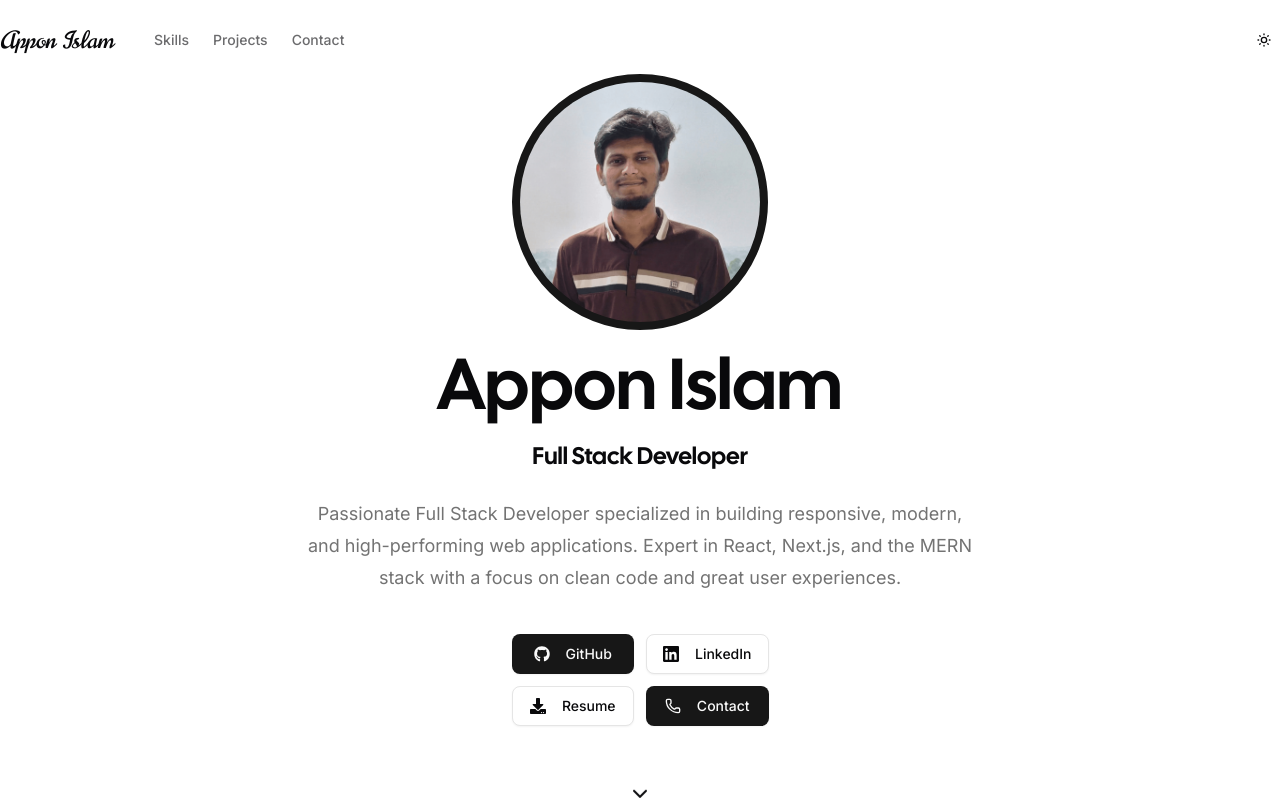
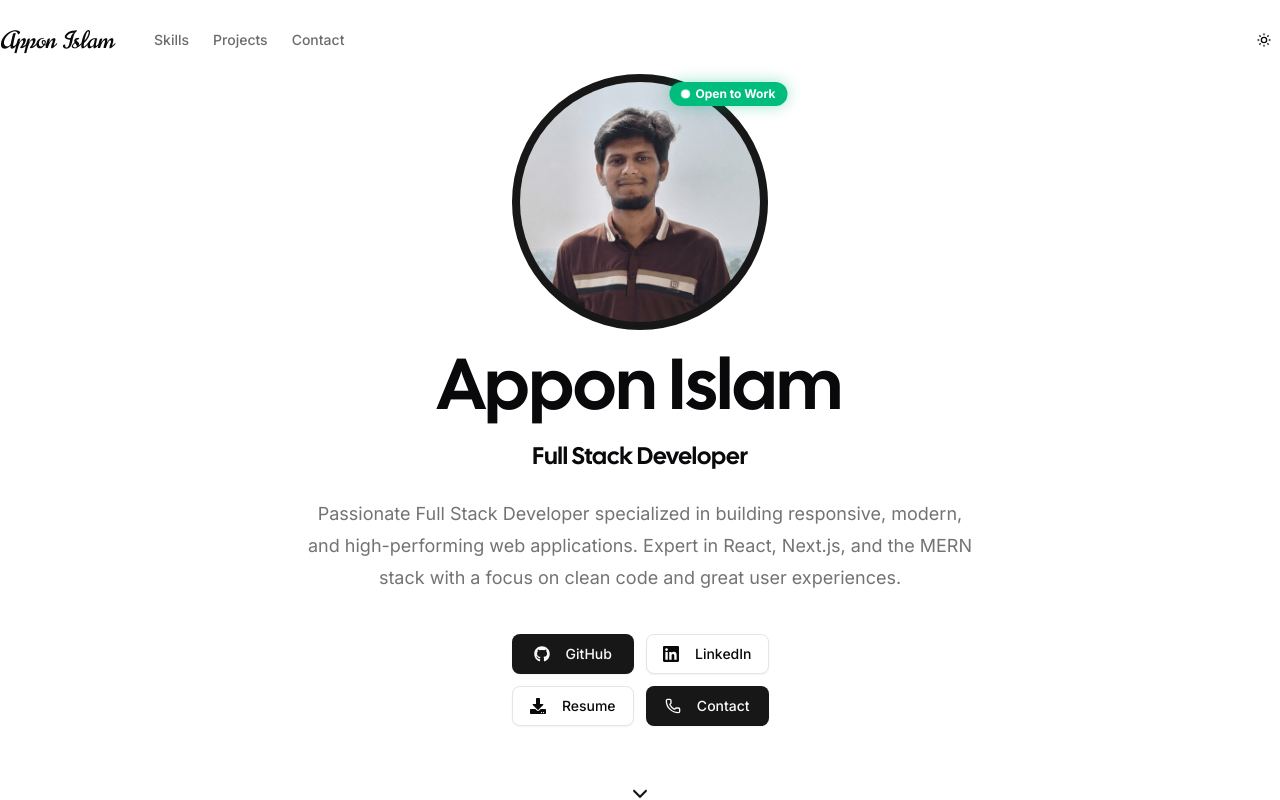
Before and after one commit to apponislam/apponislam-portfolio-with-nextJs, a Next.js app: page / in a window 1280 px wide. Shown: the top 800 px of the page. Built offline with nearby package versions, Linux system fonts and the light colour scheme.

Commit message:
feat: initialize home page layout and site configuration settings

```diff
--- a/src/app/(root)/page.tsx
+++ b/src/app/(root)/page.tsx
@@ -9,6 +9,7 @@ import { pagesConfig } from "@/components/config/pages";
 import HomeSkills from "@/components/Home-skills";
 import { FeaturedProjects } from "@/components/featured-projects";
 import { ResumeSection } from "@/components/resume-section";
+import { siteConfig } from "@/components/config/site";
 
 export default function Home() {
     return (
@@ -16,8 +17,18 @@ export default function Home() {
             <div className="container mx-auto">
                 <section className="space-y-6 pb-8 pt-6 mb-0 md:pb-12 md:py-20 lg:py-32 h-screen flex items-center justify-center">
                     <div className="container flex max-w-[64rem] flex-col items-center gap-4 text-center -mt-20 mx-auto">
-                        <Image src={apponislam} height={100} width={100} sizes="100vw" className="bg-primary rounded-full mb-0 h-auto md:mb-2 w-[60%] max-w-[16rem] border-8 border-primary dark:border-white dark:bg-white" alt="appon-islam-img" />
-                        {/* </div> */}
+                        <div className="relative w-full">
+                            <Image src={apponislam} height={100} width={100} sizes="100vw" className="bg-primary rounded-full mb-0 h-auto md:mb-2 w-[60%] max-w-[16rem] border-8 border-primary dark:border-white dark:bg-white mx-auto" alt="appon-islam-img" />
+                            {siteConfig.showStatus && (
+                                <div className="absolute top-2 left-1/2 translate-x-[15%] md:translate-x-[25%] flex items-center gap-1.5 px-3 py-1 rounded-full bg-emerald-500 dark:bg-emerald-600 shadow-[0_0_15px_rgba(16,185,129,0.4)] text-[11px] md:text-xs font-bold text-white transition-all duration-300 hover:scale-105">
+                                    <span className="relative flex h-2 w-2">
+                                        <span className="animate-ping absolute inline-flex h-full w-full rounded-full bg-white opacity-75"></span>
+                                        <span className="relative inline-flex rounded-full h-2 w-2 bg-white"></span>
+                                    </span>
+                                    <span>{siteConfig.statusText}</span>
+                                </div>
+                            )}
+                        </div>
                         <h1 className="font-heading text-3xl sm:text-5xl md:text-6xl lg:text-7xl font-semibold">Appon Islam</h1>
                         <h3 className="font-heading text-base sm:text-xl md:text-xl lg:text-2xl font-semibold">Full Stack Developer</h3>
                         <p className="max-w-[42rem] leading-normal text-muted-foreground sm:text-lg sm:leading-8 mt-2">
--- a/src/components/config/site.ts
+++ b/src/components/config/site.ts
@@ -7,4 +7,6 @@ export const siteConfig: any = {
         twitter: "https://twitter.com/appon2003",
         github: "https://github.com/apponislam",
     },
+    showStatus: true,
+    statusText: "Open to Work",
 };
```
